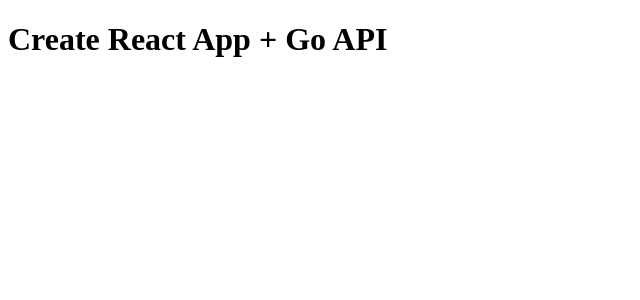
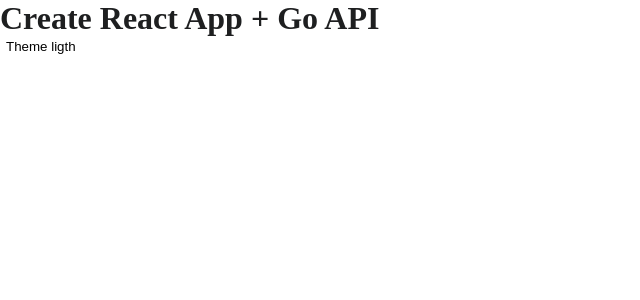
Before and after one commit to wolftrax5/wolftrax5, a React (Create React App) app: page / in a window 1280 px wide. Shown: the top 300 px of the page, without its empty margins (0-640 px from the left). Built offline with nearby package versions, Linux system fonts and the light colour scheme.

Commit message:
Add theme Provider

```diff
--- a/src/App.js
+++ b/src/App.js
@@ -1,10 +1,20 @@
-import React from 'react';
+import React, { useState } from 'react';
+import { GlobalStyle, CardDiv } from './styles/GlobalStyles';
 
+const ThemeButton = ({ label, click }) => (
+  <button onClick={click}> Theme {label} </button>
+);
 const App = () => {
+  const [dark, setDatkmode] = useState(false);
+  const toggleTheme = () => setDatkmode(!dark);
   return (
-    <main>
-      <h1>Create React App + Go API</h1>
-    </main>
+    <>
+      <GlobalStyle theme={dark ? 'dark' : 'ligth'} />
+      <CardDiv>
+        <h1>Create React App + Go API</h1>
+      </CardDiv>
+      <ThemeButton label={dark ? 'dark' : 'ligth'} click={toggleTheme} />
+    </>
   );
 };
 
--- /dev/null
+++ b/src/styles/GlobalStyles.js
@@ -0,0 +1,74 @@
+import sytled, { createGlobalStyle } from 'styled-components';
+
+export const GlobalStyle = createGlobalStyle`
+:root {
+    --color-darkgray: #181818;
+    --color-gray: #252627;
+    --color-green: #67e813;
+    --color-darkgreen: #1dbf5e;
+    --main-bg-color: ${(props) =>
+      props.theme === 'dark' ? '#1e1f20' : '#ffffff'};
+    --main-fnt-color: ${(props) =>
+      props.theme === 'dark' ? '#ffffff' : '#1e1f20'};
+    --side-bar-width: 75px;
+    html {
+        box-sizing: border-box;
+        font-family: 'Open Sans', sans-serif;
+        color: var(--black);
+        -webkit-font-smoothing: antialiased;
+        -moz-osx-font-smoothing: grayscale;
+
+      }
+      *, *::before, *::after {
+        box-sizing: inherit;
+      }
+      body,
+      div,
+      header,
+      section,
+      article,
+      aside,
+      nav,
+      ul,
+      ol,
+      li,
+      h1,
+      h2,
+      h3,
+      h4,
+      h5,
+      h6,
+      p {
+        margin: 0;
+        padding: 0;
+        box-sizing: border-box;
+      }
+      ul {
+        list-style: none;
+      }
+      button {
+        background: transparent;
+        border: 0;
+        outline: 0;
+        cursor: pointer;
+      }
+      a {
+        text-decoration: none;
+      }
+
+  }`;
+
+export const CenterDiv = sytled.div`
+  display: flex;
+  flex-direction: ${(props) => (props.direction ? props.direction : 'column')};
+  align-items: center;
+  justify-content: center;
+`;
+
+export const CardDiv = sytled.div`
+  background: var(--main-bg-color);
+  color: var(--main-fnt-color);
+  box-shadow: var(--color-green);
+  border-radius: 8px;
+  padding: 30px;
+`;
```
Also changed, not shown: 1 other file (tests, documents, lock files or other folders).
